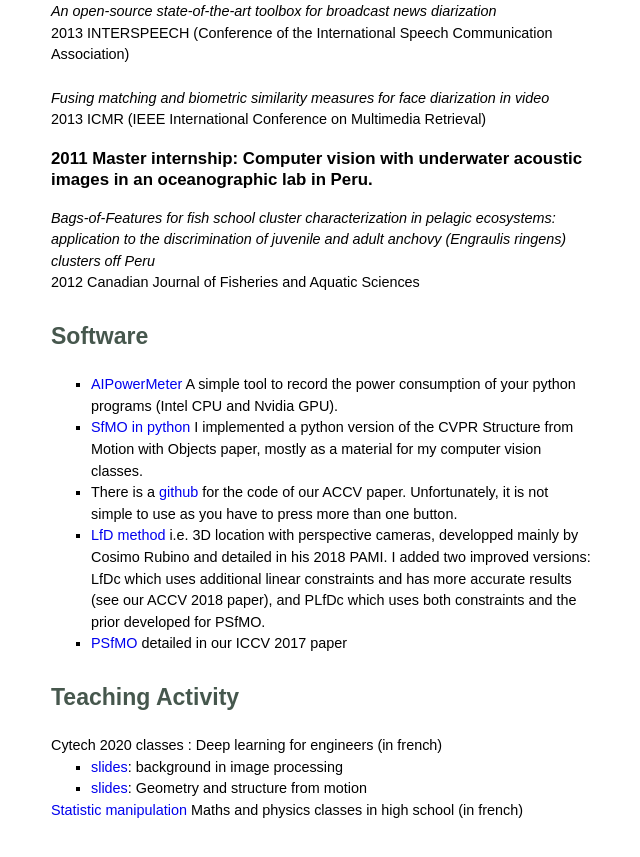
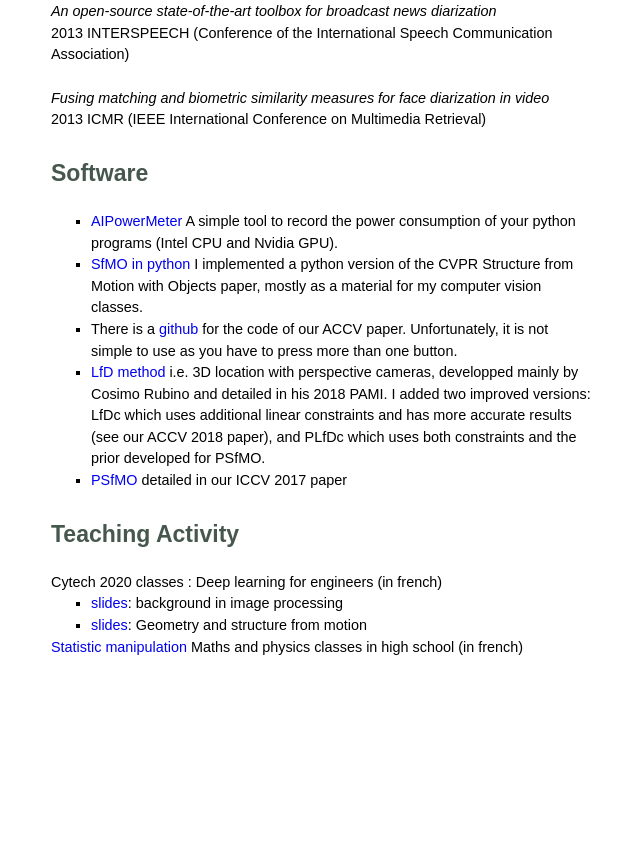
Before and after one commit to paulgay/paulgay.github.io, a plain HTML site: page index.html in a window 1280 px wide. Shown: the part 1955-2812 px from the top of the page, without its empty margins (234-874 px from the left). After the commit the page ends 2671 px from the top, so only its background shows below. Drawn offline with Linux system fonts and the light colour scheme.

Commit message:
removing paper

```diff
--- a/index.html
+++ b/index.html
@@ -163,12 +163,6 @@ function fonction(paper){
         2013 ICMR (IEEE International Conference on Multimedia Retrieval)
         </a>
         <br>
-        <h3>2011 Master internship: Computer vision with underwater acoustic images in an oceanographic lab in Peru.</h3>
-        <a onmouseover="this.style.cursor='pointer'"  conf="ronan" value="title" onclick="fonction(this)">
-        <cite>Bags-of-Features for fish school cluster characterization in pelagic ecosystems: application to the discrimination of juvenile and adult anchovy (Engraulis ringens) clusters off Peru</cite> <br>
-        2012 Canadian Journal of Fisheries and Aquatic Sciences
-        </a>
-        <br>
         <h2>Software<a name="software"> </a></h2>
 
          <ul>
```
